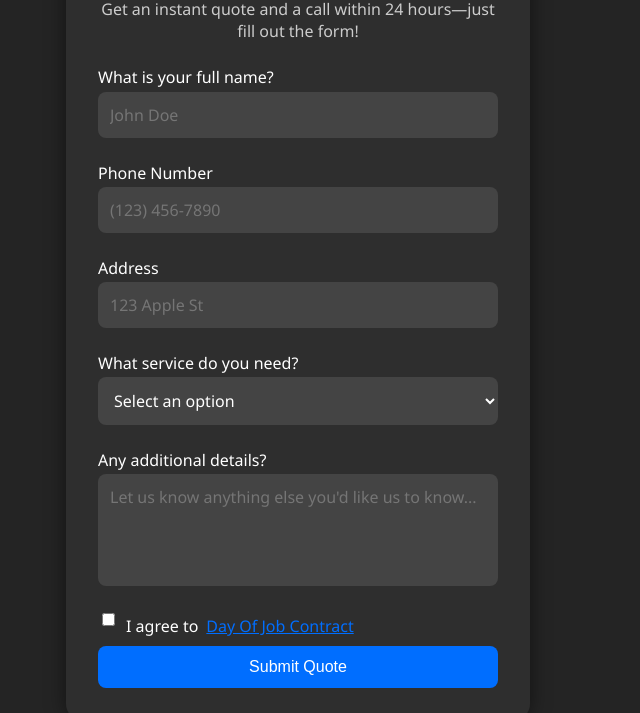
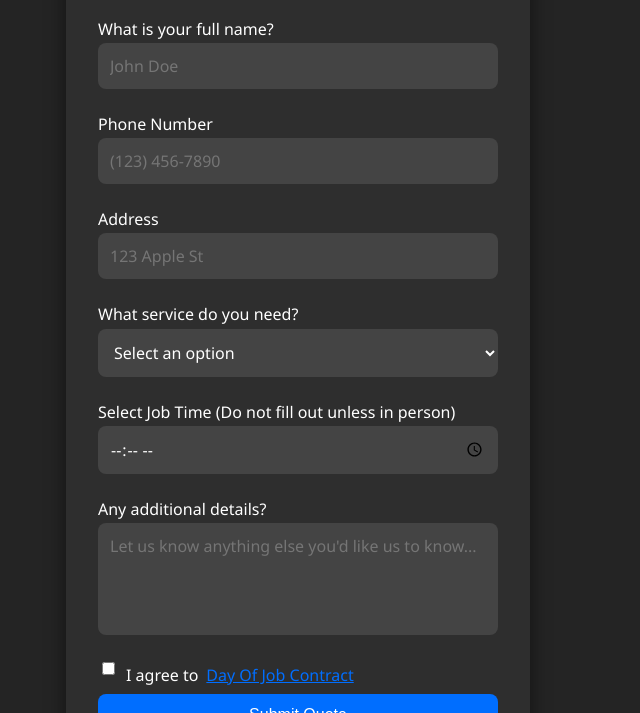
Before and after one commit to grantlay/mgpws, a plain HTML site: page index.html in a window 1280 px wide. Shown: the part 87-800 px from the top of the page, without its empty margins (342-982 px from the left). Drawn offline with Linux system fonts and the light colour scheme.

Commit message:
Update index.html

```diff
--- a/index.html
+++ b/index.html
@@ -1,7 +1,6 @@
 <!DOCTYPE html>
 <html lang="en">
 <head>
-<link rel="icon" href="mglogo.png" type="image/png">
   <meta charset="UTF-8" />
   <meta name="viewport" content="width=device-width, initial-scale=1.0, maximum-scale=1.0">
   <title>M&G Pressure Washing Services</title>
@@ -31,6 +30,9 @@
           <option value="3+ Garbage Cans">3+ Garbage Cans</option>
         </select>
 
+        <label for="jobTime">Select Job Time <span style="font-weight: normal;">(Do not fill out unless in person)</span></label>
+<input type="time" id="jobTime" />
+
         <label for="details">Any additional details?</label>
         <textarea id="details" rows="4" placeholder="Let us know anything else you'd like us to know..."></textarea>
 
```
